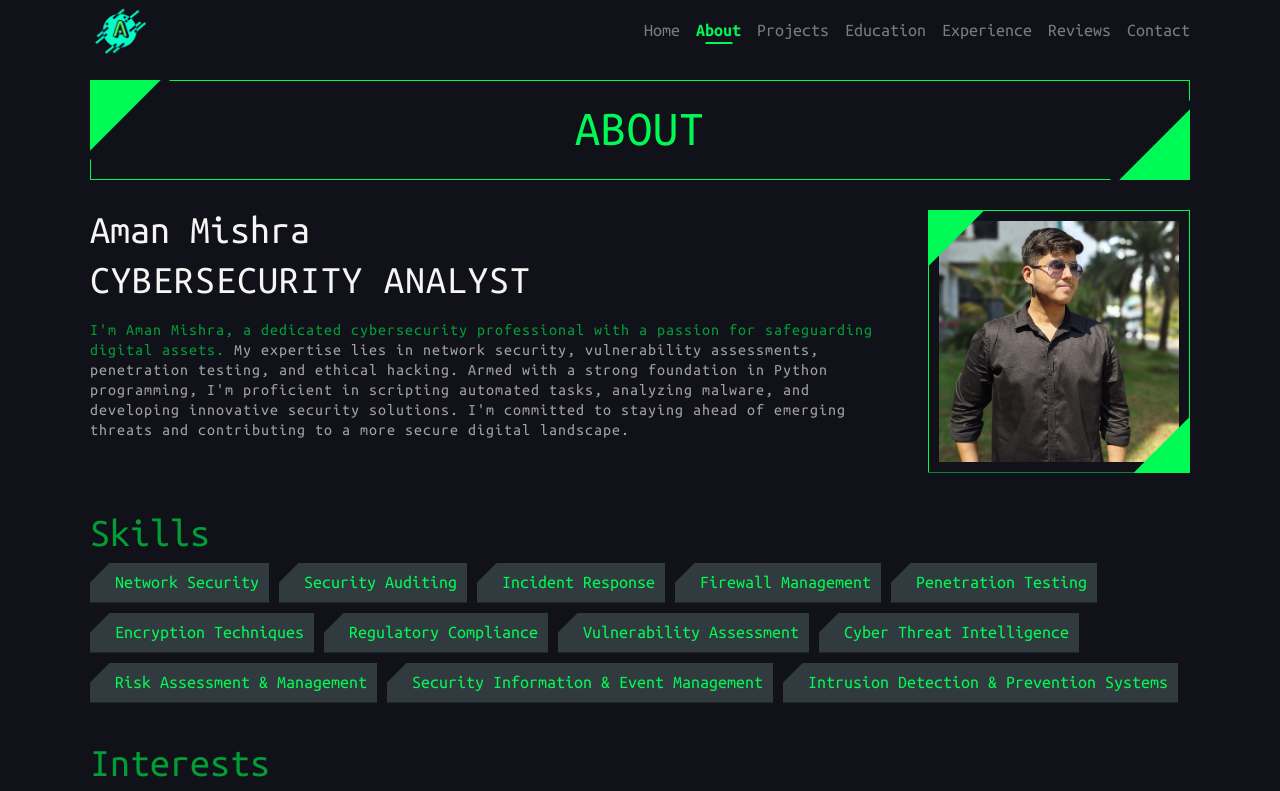
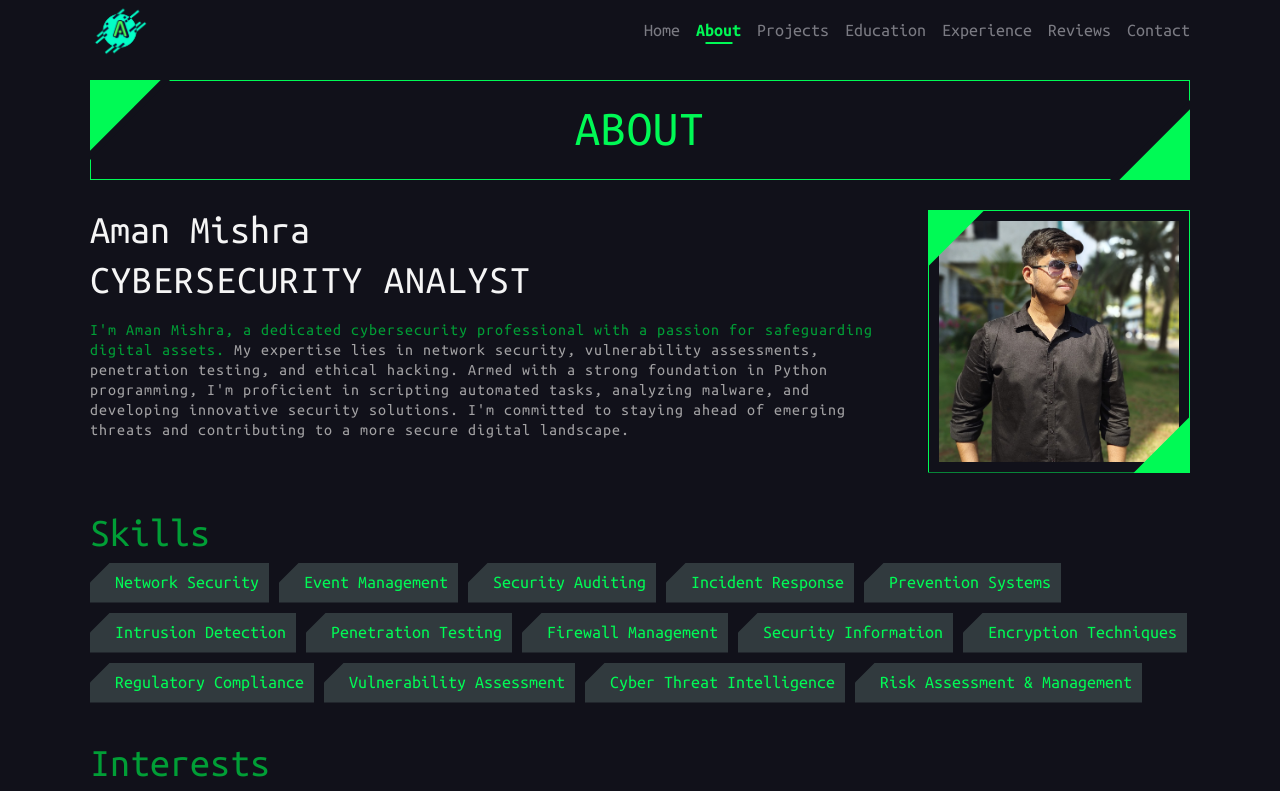
Before and after one commit to Mukesh-Sharma400/aman-mishra, a Next.js app: page /about in a window 1280 px wide. Shown: the top 791 px of the page. Built offline with nearby package versions, Linux system fonts and the light colour scheme.

Commit message:
skills order fix

```diff
--- a/src/app/(root)/about/page.js
+++ b/src/app/(root)/about/page.js
@@ -9,17 +9,19 @@ import profilePicture from "../../../../public/assets/me.jpg";
 export default function About() {
   const skills = [
     "Network Security",
+    "Event Management",
     "Security Auditing",
     "Incident Response",
+    "Prevention Systems",
+    "Intrusion Detection",
+    "Penetration Testing",
     "Firewall Management",
-    "Penetration Testing",
+    "Security Information",
     "Encryption Techniques",
     "Regulatory Compliance",
     "Vulnerability Assessment",
     "Cyber Threat Intelligence",
     "Risk Assessment & Management",
-    "Security Information & Event Management",
-    "Intrusion Detection & Prevention Systems",
   ];
 
   const interests = [
```
